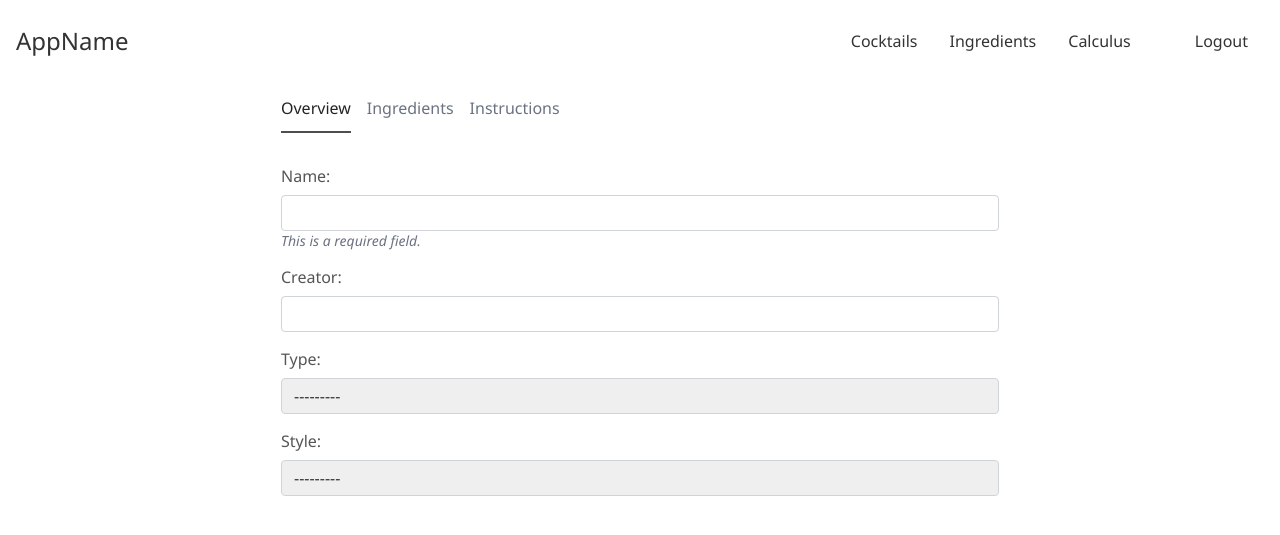
After one commit to sdolling123/cocktailProject, a Django app: page /cocktails/cocktail-tabbed/ in a window 1280 px wide. The commit adds this page. Shown: the top 535 px of the page. Run offline with Django 5.2, Linux system fonts and the light colour scheme.

Commit message:
bunch of improvements

```diff
--- a/cocktails/forms.py
+++ b/cocktails/forms.py
@@ -12,7 +12,7 @@ class CocktailIngredientsForm(forms.Form):
     ingredients = forms.ModelMultipleChoiceField(queryset=Ingredient.objects.all(), widget=forms.CheckboxSelectMultiple)
     quantity = forms.FloatField(min_value=0)
     unit = forms.ChoiceField(choices=[('slice', 'Slice'), ('wedge', 'Wedge'), ('drop', 'Drop'), ('dash', 'Dash'),
-                                     ('millimeter', 'Millimeter'), ('ounce', 'Ounce'), ('cup', 'Cup')])
+                                     ('milliliter', 'Milliliter'), ('ounce', 'Ounce'), ('cup', 'Cup')])
 
     def save(self, cocktail):
         for ingredient in self.cleaned_data['ingredients']:
@@ -45,7 +45,41 @@ class AddIngredientDetailsForm(forms.Form):
     quantity = forms.FloatField(min_value=0, required=False)
     unit = forms.ChoiceField(
         choices=[('Drop','drop'), ('Dash', 'dash'), ('Slice', 'slice'), ('Wedge', 'wedge'),
-                  ('Millimeter', 'ml'), ('Ounce', 'oz'), ('Cup', 'c')],
+                  ('Milliliter', 'ml'), ('Ounce', 'oz'), ('Cup', 'c')],
         required=False,
-        initial='Millimeter',
+        initial='Milliliter',
     )
+
+class CocktailForm(forms.ModelForm):
+    class Meta:
+        model = Cocktail
+        fields = ['name', 'creator', 'type', 'style', 'instructions']
+
+    name = forms.CharField(label="Name",label_suffix=":",help_text="This is a required field.",error_messages={"required":"Please fill this out"})
+    instructions = forms.CharField(widget=forms.Textarea(attrs={'rows': 4}), required=False,)
+
+class CocktailIngredientForm(forms.ModelForm):
+    class Meta:
+        model = CocktailIngredient
+        fields = ['ingredient', 'quantity', 'unit']
+
+    ingredient = forms.ChoiceField(
+        required=False,
+        help_text="Required if quantity and unit have values")
+    # unit = forms.ChoiceField()
+        # widgets = {
+        #     'ingredient': forms.Select(attrs={'class': 'form-control'}),
+        #     'quantity': forms.NumberInput(attrs={'class': 'form-control', 'required': False}),
+        #     'unit': forms.Select(attrs={'class': 'form-control', 'required': False}),
+        # }
+
+    def clean(self):
+        cleaned_data = super().clean()
+        quantity = cleaned_data.get('quantity')
+        ingredient = cleaned_data.get('ingredient')
+
+        # If quantity is provided, ingredient must also be provided
+        if quantity and not ingredient:
+            self.add_error('ingredient', "Ingredient is required if quantity is provided.")
+
+        return cleaned_data
--- a/cocktails/templates/cocktails/cocktail_details.html
+++ b/cocktails/templates/cocktails/cocktail_details.html
@@ -8,8 +8,9 @@
     <!-- Ingredient name and brand centered with some margin -->
     <div class="ingredient-detail__header">
         <h3>{{ cocktail.name }}</h3>
-        <h6 class="ital">{% if cocktail.creator %}cocktail.creator{% else %}Unknown{% endif %}</h6>
+        <h6 class="ital">{% if cocktail.creator %}{{ cocktail.creator }}{% else %}Unknown{% endif %}</h6>
     </div>
+    {% if cocktail_ingredients %}
     <div class="cocktail-detail-recipe">
         {% for ingredient in cocktail_ingredients %}
         <div class="cocktail-detail-recipe__ingredient">
@@ -18,6 +19,7 @@
         </div>
         {% endfor %}
     </div>
+    {% endif %}
 
     <!-- Instructions centered with larger width for readability -->
     <div class="ingredient-detail__instructions">
@@ -31,7 +33,7 @@
     <!-- Back button centered and stretched to fit smaller screens -->
     <div class="form-actions">
         <a href="{% url 'cocktail-list' %}" class="button button-secondary">Back to List</a>
-        <a class="ingredient-detail__update button-outline button-secondary" href="#">Update Cocktail</a>
+        <a class="ingredient-detail__update button-outline button-secondary" href="{% url 'cocktail-tabbed' %}">Update Cocktail</a>
     </div>
 </div>
 
--- a/cocktails/templates/cocktails/cocktail_list.html
+++ b/cocktails/templates/cocktails/cocktail_list.html
@@ -32,7 +32,9 @@
                 <a class="cocktail-item" href={% url 'cocktail-details' pk=cocktail.id %} type="text">
                     <div class="cocktail-item__header">
                         <h6>{{ cocktail.name }}</h6>
-                        <small>{{ cocktail.type|replace_underscore }}, {{ cocktail.style|replace_underscore }}</small>
+                        {% if cocktail.type %}
+                            <small>{{ cocktail.type|replace_underscore }}, {{ cocktail.style|replace_underscore }}</small>
+                        {% endif %}
                     </div>
                     <img src="{% static 'images/ellipsis-solid.svg' %}" alt="More details about {{ cocktail.name }}">
                 </a>
--- /dev/null
+++ b/cocktails/templates/cocktails/cocktail_tabbed_exp.html
@@ -0,0 +1,87 @@
+{% extends "base.html" %}
+
+{% block content %}
+
+<div class="content-wrapper">
+    <div class="tabs">
+        <div class="tab active" data-tab="1">Overview</div>
+        <div class="tab" data-tab="2">Ingredients</div>
+        <div class="tab" data-tab="3">Instructions</div>
+    </div>
+
+    <form  method="post">
+        {% csrf_token %}
+        <div id="tab-1" class="tab-content active">
+            {% for field in cocktail_form %}
+                {% if field.name != "instructions" %}
+                <div class="form-group">
+                    {{ field.label_tag }}
+                    {{ field }}
+                    <p class="helptext">{{ field.help_text }}</p>
+                    {% if field.errors %}
+                        <div class="error-messages">
+                            {{ field.errors }}
+                        </div>
+                    {% endif %}
+                </div>
+                {% endif %}
+            {% endfor %}
+        </div>
+        <div id="tab-2" class="tab-content ingredient-tab">
+            {% for field in ingredient_form %}
+            <div class="form-group {% if field.name == 'ingredient' %}ingredient-name{% else %}ingredient-detail-item{% endif %}">
+                {{ field.label_tag }}
+                {{ field }}
+                <p class="helptext">{{ field.help_text }}</p>
+                {% if field.errors %}
+                    <div class="error-messages">
+                        {{ field.errors }}
+                    </div>
+                {% endif %}
+            </div>
+        {% endfor %}
+        </div>
+        <div id="tab-3" class="tab-content">
+            <div class="form-group">
+                {{ cocktail_form.instructions.as_field_group }}
+            </div>
+        </div>
+        <button class="button button-primary" disabled type="submit">Save Cocktail</button>
+    </form>
+</div>
+<style>
+    .ingredient-tab.active {
+        display: flex;
+        /* grid-template-columns: 1fr 1fr 1fr; */
+        gap: .75rem;
+        /* align-items: flex-start; */
+        /* flex-direction: column; */
+        /* flex-wrap: wrap; */
+        width: 100%;
+    }
+    .ingredient-name {
+        flex: 4;
+    }
+    .ingredient-detail-item {
+        flex: 1;
+    }
+
+</style>
+
+    <script>
+        const tabs = document.querySelectorAll('.tab');
+        const contents = document.querySelectorAll('.tab-content');
+
+        tabs.forEach(tab => {
+            tab.addEventListener('click', () => {
+                // Deactivate all tabs and contents
+                tabs.forEach(t => t.classList.remove('active'));
+                contents.forEach(c => c.classList.remove('active'));
+
+                // Activate selected tab and corresponding content
+                tab.classList.add('active');
+                document.getElementById(`tab-${tab.getAttribute('data-tab')}`).classList.add('active');
+            });
+        });
+    </script>
+    {% endblock content %}
--- a/cocktails/urls.py
+++ b/cocktails/urls.py
@@ -1,11 +1,12 @@
 from django.urls import path
-from .views import CocktailListView, CocktailCreationWizard, SelectIngredientsView, CocktailWizardView, CocktailDetailView
+from .views import CocktailListView, CocktailCreationWizard, SelectIngredientsView, CocktailWizardView, CocktailDetailView, CocktailTabbed
 from ingredients.views import IngredientComponentListView
 
 urlpatterns = [
     path('',CocktailListView.as_view(),name='cocktail-list'),
     path('create/',CocktailCreationWizard.as_view(),name='cocktail-create'),
     path('cocktail-wizard/',CocktailWizardView.as_view(),name='cocktail-wizard'),
+    path('cocktail-tabbed/',CocktailTabbed.as_view(),name='cocktail-tabbed'),
     path('create/ingredient-search/',IngredientComponentListView.as_view(),name='cocktail-ingredient-search'),
     path("cocktail/<int:pk>/select-ingredients/", SelectIngredientsView.as_view(), name="select_ingredients"),
     path("cocktail/<int:pk>/details/", CocktailDetailView.as_view(), name="cocktail-details"),
--- a/cocktails/views.py
+++ b/cocktails/views.py
@@ -1,15 +1,54 @@
 from django.shortcuts import render, redirect, get_object_or_404
 from formtools.wizard.views import SessionWizardView
 from .models import Cocktail, CocktailIngredient
-from .forms import CocktailBasicDetailsForm, CocktailIngredientsForm, CocktailInstructionsForm, PlaceholderForm, SelectIngredientsForm, AddIngredientDetailsForm
+from .forms import CocktailBasicDetailsForm, CocktailIngredientsForm, CocktailInstructionsForm, PlaceholderForm, SelectIngredientsForm, AddIngredientDetailsForm, CocktailForm, CocktailIngredientForm
 from django.contrib import messages
 from django.urls import reverse_lazy
-from django.views.generic import ListView, DetailView
+from django.views.generic import ListView, DetailView, TemplateView
 from django.views.generic.edit import FormView
 from ingredients.models import Ingredient
 from django.forms import formset_factory
 
 # Create your views here.
+
+class CocktailTabbed(TemplateView):
+    # template_name = 'cocktails/cocktail_tabbed_exp.html'
+    def get(self, request):
+        cocktail_form = CocktailForm()
+        ingredient_form = CocktailIngredientForm()
+        return render(request, 'cocktails/cocktail_tabbed_exp.html', {
+            'cocktail_form': cocktail_form,
+            'ingredient_form': ingredient_form
+        })
+
+    def post(self, request):
+        cocktail_form = CocktailForm(request.POST)
+        ingredient_form = CocktailIngredientForm(request.POST)
+
+        if cocktail_form.is_valid():
+            # Save the cocktail
+            cocktail = cocktail_form.save()
+
+            # Check if any ingredient-related data has been entered
+            if any(request.POST.get(field) for field in ['ingredient', 'quantity', 'unit']):
+                if ingredient_form.is_valid():
+                    # Save the ingredient only if the form is valid
+                    ingredient = ingredient_form.save(commit=False)
+                    ingredient.cocktail = cocktail
+                    ingredient.save()
+                else:
+                    return render(request, 'cocktails/cocktail_tabbed_exp.html', {
+                        'cocktail_form': cocktail_form,
+                        'ingredient_form': ingredient_form
+                    })
+
+            return redirect('cocktail-list')  # Redirect to the cocktail list view
+
+        return render(request, 'cocktails/cocktail_tabbed_exp.html', {
+            'cocktail_form': cocktail_form,
+            'ingredient_form': ingredient_form
+        })
+
 class CocktailListView(ListView):
     model = Cocktail
     context_object_name = 'cocktails'
@@ -36,7 +75,7 @@ class CocktailDetailView(DetailView):
                 'ingredient': ci.ingredient,
                 'quantity': ci.quantity,
                 'unit': ci.get_abbreviated_unit(),
-                'brand': ci.ingredient.brand  # Access the related Ingredient's brand
+                'brand': ci.ingredient.brand  if ci.ingredient else "No brand available"  # Handle None case
             }
             for ci in cocktail_ingredients
         ]
--- a/static/global.css
+++ b/static/global.css
@@ -248,6 +248,13 @@ nav {
     border-color: #4a90e2;
 }
 
+.helptext {
+    font: inherit;
+    color: rgba(106,114,130,1);
+    font-style: italic;
+    font-size: .875rem;
+}
+
 .error-messages {
     color: var(--dangerColorRed);
     font-size: 0.875rem;
@@ -342,6 +349,37 @@ nav {
     display: none;
 }
 
+/* TABS */
+
+.tabs {
+    display: flex;
+    justify-content: flex-start;
+    flex-wrap: wrap;
+    gap: 1rem;
+}
+
+.tab {
+    cursor: pointer;
+    text-align: center;
+    color: rgba(106,114,130,1);
+    font-size: 1rem;
+    font-weight: 500;
+    padding-block-end: .75rem;
+}
+
+.tab.active {
+    border-bottom: 2px solid rgb(78, 78, 78);
+    color: var(--primaryColorBlackTest);
+}
+
+.tab-content {
+    display: none;
+}
+
+.tab-content.active {
+    display: block;
+}
+
 /* COCKTAIL SELECT INGREDIENT */
 .cocktail-ingredient-select__form {
     display: flex;
```
Also changed, not shown: other parts of static/global.css (+18 -16 lines), cocktails/models.py (+12 -12 lines), cocktails/migrations/0003_alter_cocktail_instructions_alter_cocktail_style_and_more.py (added), cocktails/migrations/0004_alter_cocktailingredient_ingredient.py (added), db.sqlite3.
